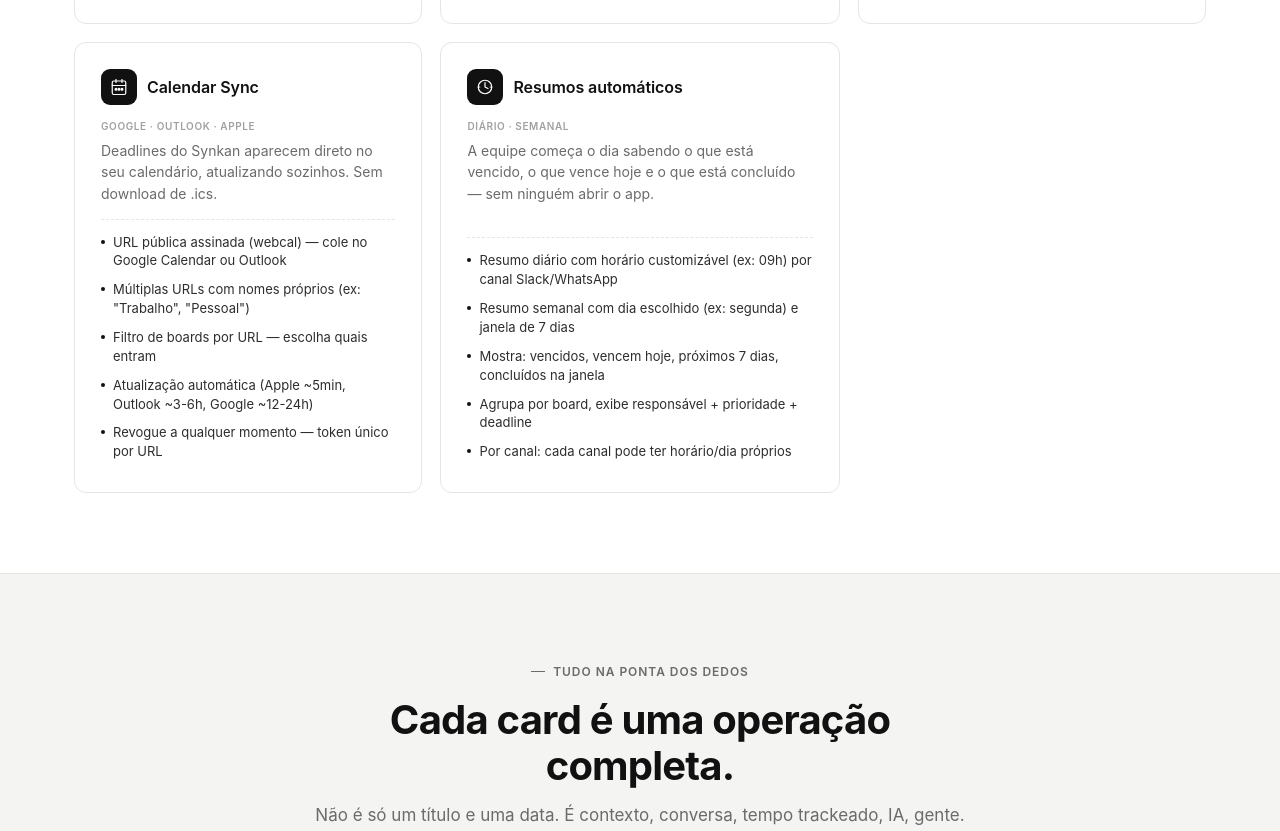
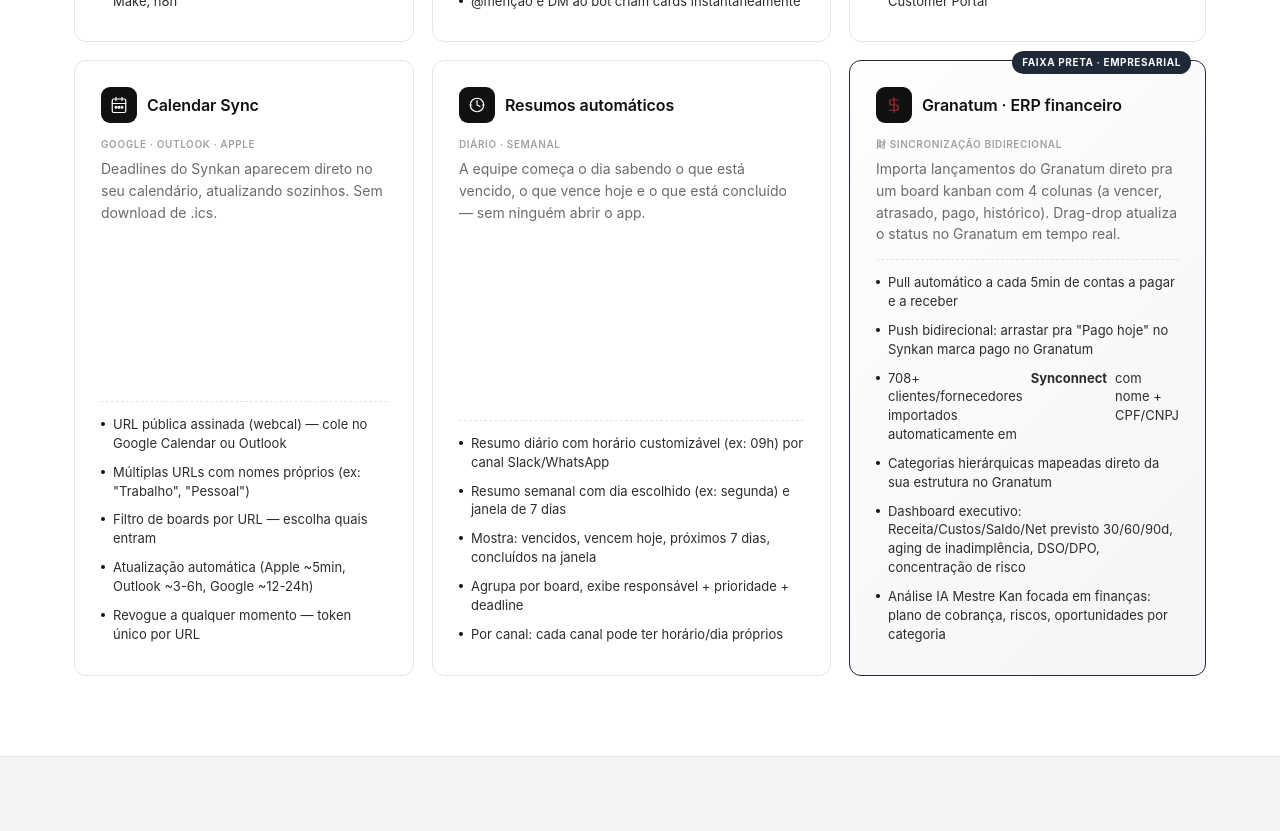
Before and after one commit to andersonpedrocunha/synkan-site, a plain HTML site: page index.html in a window 1280 px wide. Shown: the part 4851-5682 px from the top of the page. Drawn offline with Linux system fonts and the light colour scheme.

Commit message:
Update index.html

```diff
--- a/index.html
+++ b/index.html
@@ -3,8 +3,8 @@
 <head>
 <meta charset="UTF-8" />
 <meta name="viewport" content="width=device-width, initial-scale=1.0" />
-<title>Synkan Management Lab — Kanban, CRM, Financeiro, OKRs, Slack, WhatsApp e IA num só lugar</title>
-<meta name="description" content="Synkan Management Lab une kanban, CRM (Synconnect), Zai (visão financeira com runway/burn rate), Lab com planilhas e IA, OKRs, time tracking, gamificação, Slack App nativo, WhatsApp e Calendar sync. Tudo num app só, em tempo real." />
+<title>Synkan Management Lab — Kanban, CRM, Financeiro, OKRs, Slack, WhatsApp, Granatum e IA num só lugar</title>
+<meta name="description" content="Synkan Management Lab une kanban, CRM (Synconnect), Zai (visão financeira com runway/burn rate), Lab com planilhas e IA, OKRs, time tracking, gamificação, Slack App nativo, WhatsApp, Calendar sync e integração com Granatum (ERP financeiro). Tudo num app só, em tempo real." />
 <link rel="icon" type="image/png" href="synkan-icon-512.png" />
 <style>
 :root{
@@ -832,6 +832,24 @@
         </ul>
       </div>
 
+      <div class="mod" style="border:1.5px solid #1f2937;background:linear-gradient(135deg,#fefefe 0%,#f5f5f7 100%);position:relative;">
+        <span style="position:absolute;top:-10px;right:14px;font-size:10px;font-weight:700;background:#1f2937;color:#f9fafb;padding:4px 10px;border-radius:999px;letter-spacing:.06em;text-transform:uppercase;">Faixa Preta · Empresarial</span>
+        <div class="mod-h">
+          <div class="mod-icon" style="color:#A32D2D;"><svg viewBox="0 0 24 24" fill="none" stroke="currentColor" stroke-width="1.7" stroke-linecap="round" stroke-linejoin="round"><line x1="12" y1="2" x2="12" y2="22"/><path d="M17 5H9.5a3.5 3.5 0 0 0 0 7h5a3.5 3.5 0 0 1 0 7H6"/></svg></div>
+          <h3>Granatum · ERP financeiro</h3>
+        </div>
+        <div class="mod-tag">財 sincronização bidirecional</div>
+        <p class="mod-desc">Importa lançamentos do <a href="https://www.granatum.com.br" target="_blank" rel="noopener">Granatum</a> direto pra um board kanban com 4 colunas (a vencer, atrasado, pago, histórico). Drag-drop atualiza o status no Granatum em tempo real.</p>
+        <ul class="mod-feats">
+          <li>Pull automático a cada 5min de contas a pagar e a receber</li>
+          <li>Push bidirecional: arrastar pra "Pago hoje" no Synkan marca pago no Granatum</li>
+          <li>708+ clientes/fornecedores importados automaticamente em <strong>Synconnect</strong> com nome + CPF/CNPJ</li>
+          <li>Categorias hierárquicas mapeadas direto da sua estrutura no Granatum</li>
+          <li>Dashboard executivo: Receita/Custos/Saldo/Net previsto 30/60/90d, aging de inadimplência, DSO/DPO, concentração de risco</li>
+          <li>Análise IA Mestre Kan focada em finanças: plano de cobrança, riscos, oportunidades por categoria</li>
+        </ul>
+      </div>
+
     </div>
   </div>
 </section>
@@ -1084,6 +1102,7 @@
           <li><strong>Lab / Canvas ilimitados</strong></li>
           <li><strong>1.000 interações/mês</strong> com Mestre Kan IA</li>
           <li>Captação (formulários públicos)</li>
+          <li><strong>財 Integração Granatum</strong> (ERP financeiro · exclusivo)</li>
           <li>Régua de follow-up automática</li>
           <li>Convidados externos (clientes)</li>
           <li>Audit log completo</li>
```
